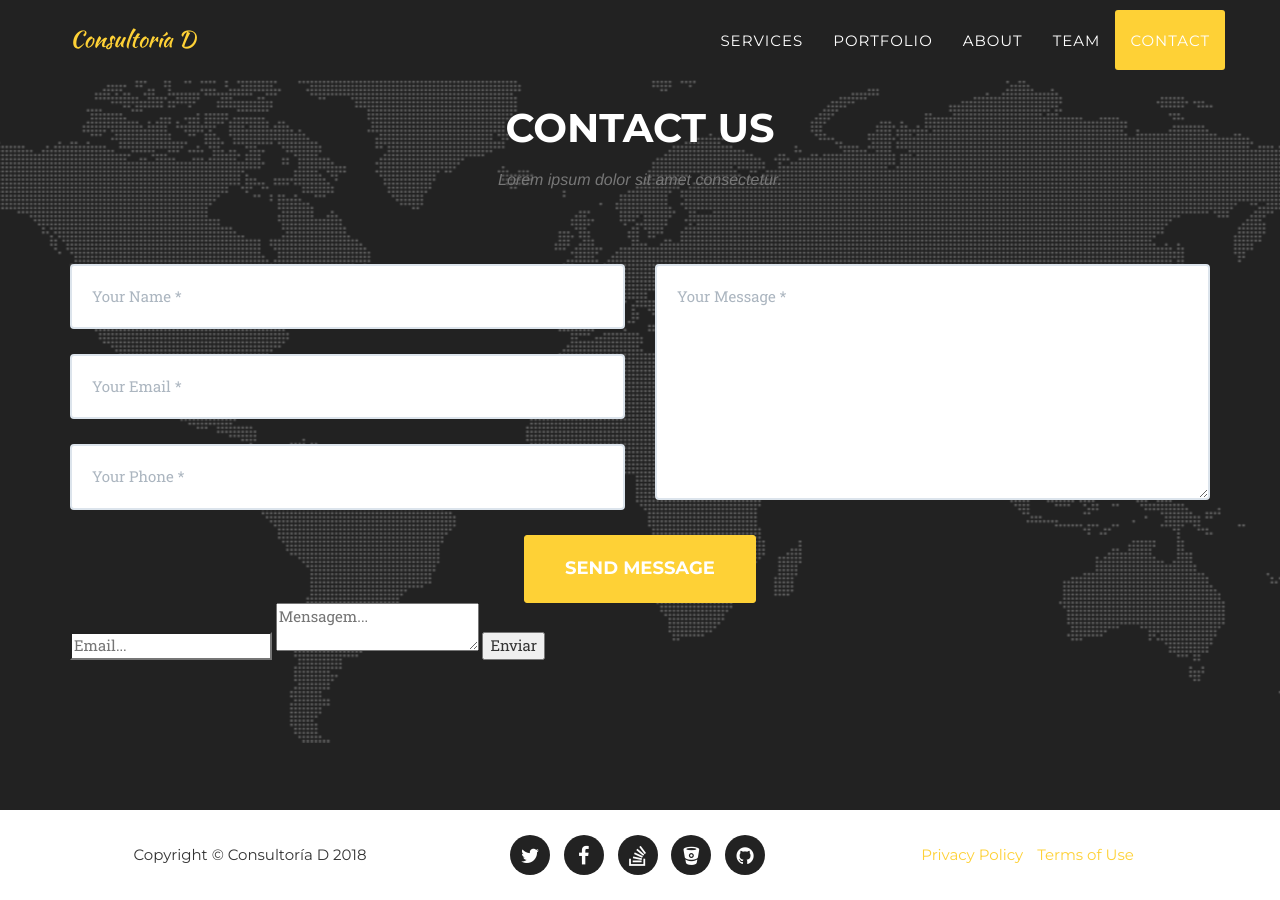
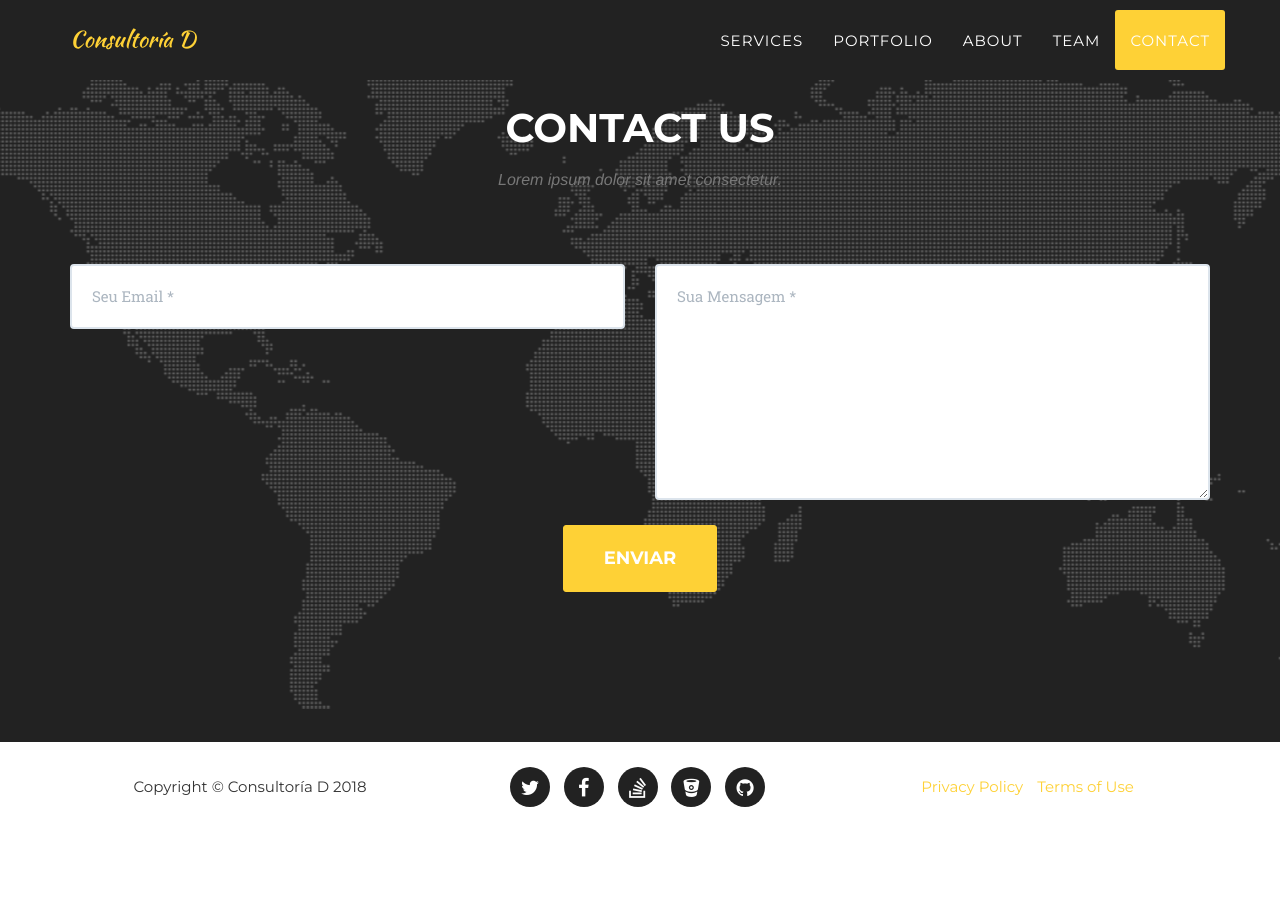
Before and after one commit to rdevai/rdevai.github.io, a Jekyll site: the page built from index.html, in a window 1280 px wide and 900 px high, scrolled down 5693 px. Built offline with Jekyll 4.4.1, drawn with Linux system fonts in a browser that asks for light colours; some web fonts are replaced; after the commit the page ends 6525 px from its top, so only the background shows below that.

Commit message:
formspree

```diff
--- a/_includes/contact.html
+++ b/_includes/contact.html
@@ -8,40 +8,55 @@
             </div>
             <div class="row">
                 <div class="col-lg-12">
-                    <form name="sentMessage" id="contactForm" novalidate>
+                    {% comment %}<form name="sentMessage" id="contactForm" novalidate>{% endcomment %}
+                        {% comment %}<div class="row">{% endcomment %}
+                            {% comment %}<div class="col-md-6">{% endcomment %}
+                                {% comment %}<div class="control-group form-group">{% endcomment %}
+                                    {% comment %}<input type="text" class="form-control" placeholder="Your Name *" id="name" required data-validation-required-message="Please enter your name.">{% endcomment %}
+                                    {% comment %}<p class="help-block text-danger"></p>{% endcomment %}
+                                {% comment %}</div>{% endcomment %}
+                                {% comment %}<div class="control-group form-group">{% endcomment %}
+                                    {% comment %}<input type="email" class="form-control" placeholder="Your Email *" id="email" required data-validation-required-message="Please enter your email address.">{% endcomment %}
+                                    {% comment %}<p class="help-block text-danger"></p>{% endcomment %}
+                                {% comment %}</div>{% endcomment %}
+                                {% comment %}<div class="control-group form-group">{% endcomment %}
+                                    {% comment %}<input type="tel" class="form-control" placeholder="Your Phone *" id="phone" required data-validation-required-message="Please enter your phone number.">{% endcomment %}
+                                    {% comment %}<p class="help-block text-danger"></p>{% endcomment %}
+                                {% comment %}</div>{% endcomment %}
+                            {% comment %}</div>{% endcomment %}
+                            {% comment %}<div class="col-md-6">{% endcomment %}
+                                {% comment %}<div class="control-group form-group">{% endcomment %}
+                                    {% comment %}<textarea class="form-control" placeholder="Your Message *" id="message" required data-validation-required-message="Please enter a message."></textarea>{% endcomment %}
+                                    {% comment %}<p class="help-block text-danger"></p>{% endcomment %}
+                                {% comment %}</div>{% endcomment %}
+                            {% comment %}</div>{% endcomment %}
+                            {% comment %}<div class="clearfix"></div>{% endcomment %}
+                            {% comment %}<div class="col-lg-12 text-center">{% endcomment %}
+                                {% comment %}<div id="success"></div>{% endcomment %}
+                                {% comment %}<button type="submit" class="btn btn-xl">Send Message</button>{% endcomment %}
+                            {% comment %}</div>{% endcomment %}
+                        {% comment %}</div>{% endcomment %}
+                    {% comment %}</form>{% endcomment %}
+
+                    <form method="POST" action="https://formspree.io/stedevai@gmail.com">
                         <div class="row">
                           <div class="col-md-6">
                             <div class="control-group form-group">
-                                    <input type="text" class="form-control" placeholder="Your Name *" id="name" required data-validation-required-message="Please enter your name.">
-                                    <p class="help-block text-danger"></p>
-                                </div>
-                                <div class="control-group form-group">
-                                    <input type="email" class="form-control" placeholder="Your Email *" id="email" required data-validation-required-message="Please enter your email address.">
-                                    <p class="help-block text-danger"></p>
-                                </div>
-                                <div class="control-group form-group">
-                                    <input type="tel" class="form-control" placeholder="Your Phone *" id="phone" required data-validation-required-message="Please enter your phone number.">
-                                    <p class="help-block text-danger"></p>
+                              <input class="form-control" name="email" placeholder="Seu Email *" type="email">
                             </div>
                           </div>
+
                           <div class="col-md-6">
                             <div class="control-group form-group">
-                                    <textarea class="form-control" placeholder="Your Message *" id="message" required data-validation-required-message="Please enter a message."></textarea>
-                                    <p class="help-block text-danger"></p>
+                              <textarea class="form-control" name="message" placeholder="Sua Mensagem *"></textarea>
                             </div>
                           </div>
+
                             <div class="clearfix"></div>
                             <div class="col-lg-12 text-center">
-                                <div id="success"></div>
-                                <button type="submit" class="btn btn-xl">Send Message</button>
+                              <button class="btn btn-xl" type="submit">Enviar</button>
                             </div>
                         </div>
-                    </form>
-
-                    <form method="POST" action="https://formspree.io/stedevai@gmail.com">
-                      <input name="email" placeholder="Email..." type="email">
-                      <textarea name="message" placeholder="Mensagem..."></textarea>
-                      <button type="submit">Enviar</button>
                     </form>
 
                 </div>
```
Lines whose indentation alone changed are shown as unchanged.
